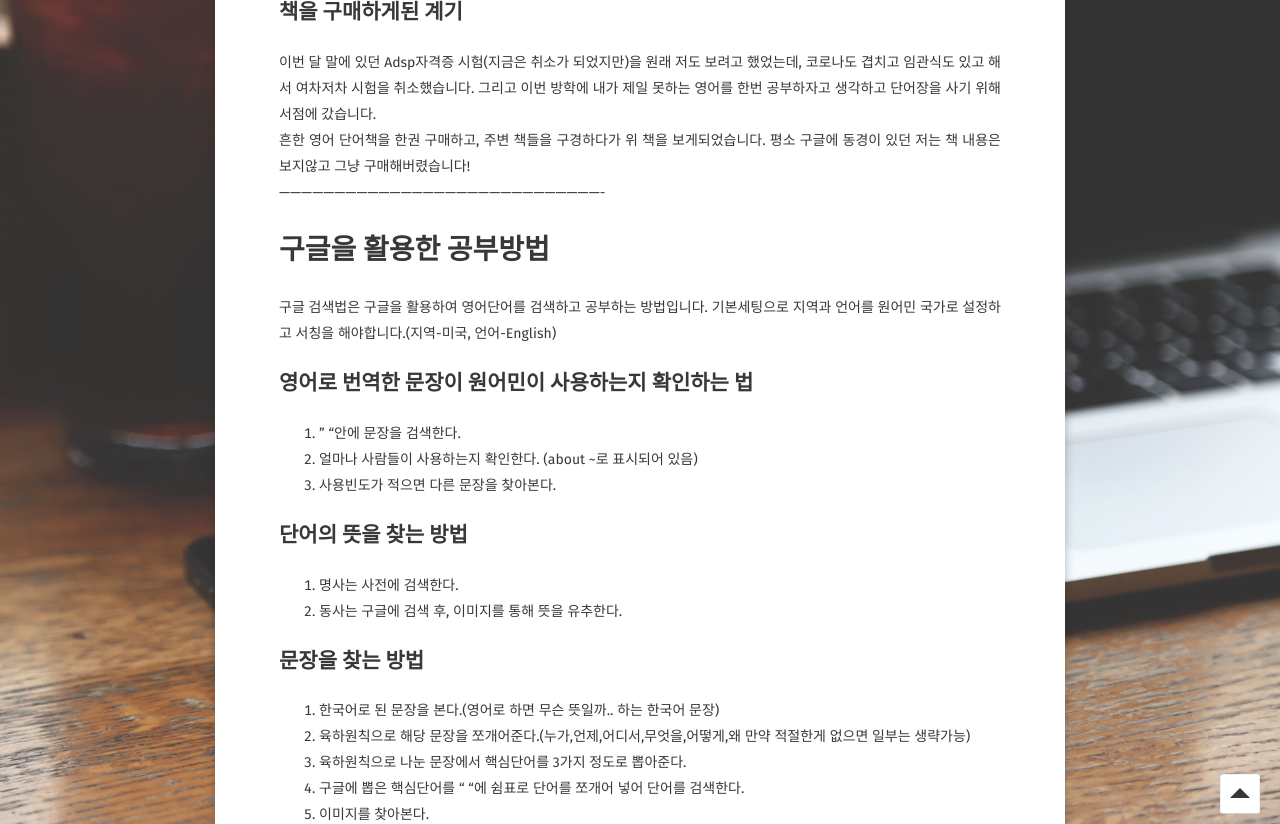
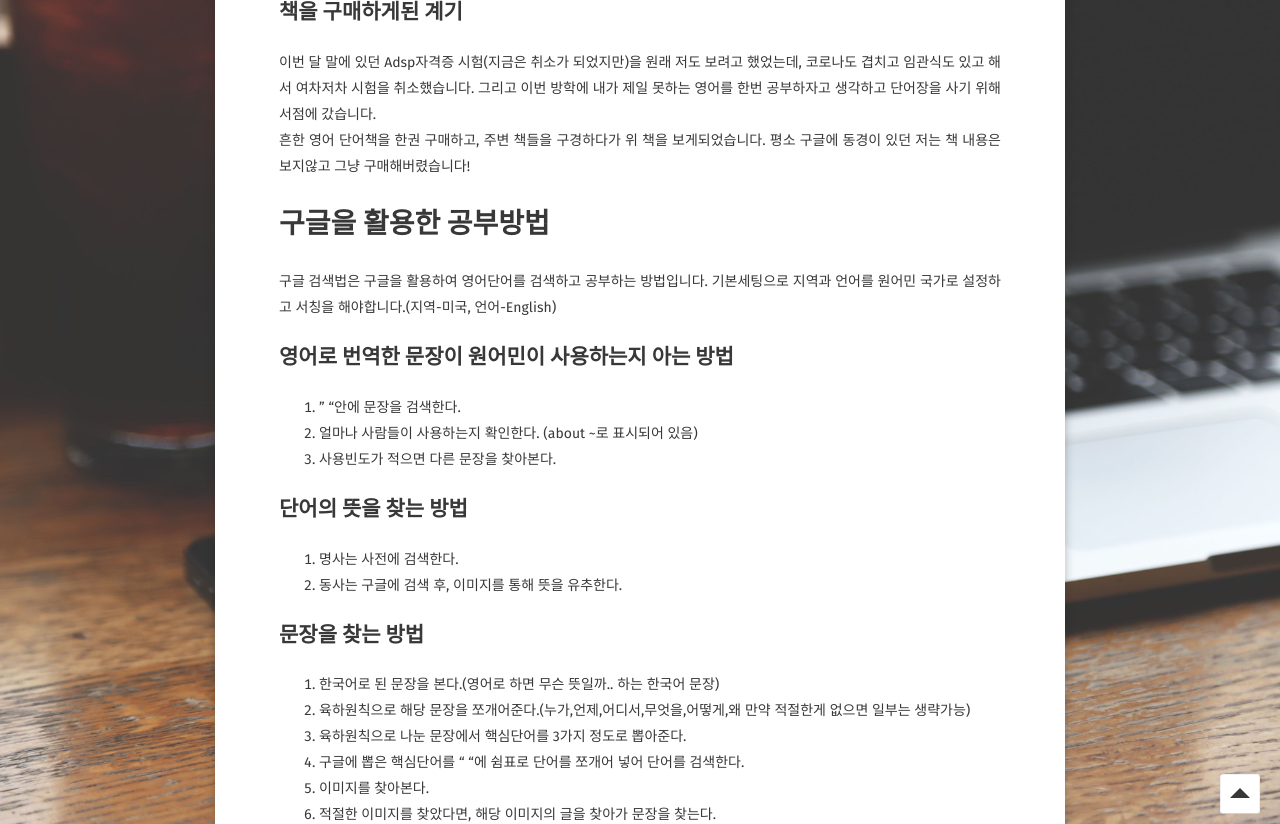
Before and after one commit to kim-jin-seop/kim-jin-seop.github.io, a Jekyll site: the page built from _posts/2020-02-25-English-Book-reivew-post.md, in a window 1280 px wide and 900 px high, scrolled down 900 px, cut to the strip 76-900 px from the top of the window. Built offline with Jekyll 4.4.1, drawn with Linux system fonts in a browser that asks for light colours; some web fonts are replaced; comment, search, counter and statistics services are not loaded.

Commit message:
Update 2020-02-25-English-Book-reivew-post.md

```diff
--- a/_posts/2020-02-25-English-Book-reivew-post.md
+++ b/_posts/2020-02-25-English-Book-reivew-post.md
@@ -19,10 +19,10 @@
 ## 책을 구매하게된 계기
 이번 달 말에 있던 Adsp자격증 시험(지금은 취소가 되었지만)을 원래 저도 보려고 했었는데, 코로나도 겹치고 임관식도 있고 해서 여차저차 시험을 취소했습니다. 그리고 이번 방학에 내가 제일 못하는 영어를 한번 공부하자고 생각하고 단어장을 사기 위해 서점에 갔습니다.
 흔한 영어 단어책을 한권 구매하고, 주변 책들을 구경하다가 위 책을 보게되었습니다. 평소 구글에 동경이 있던 저는 책 내용은 보지않고 그냥 구매해버렸습니다!
-----------------------------------------------------------------------------------------
+
 # 구글을 활용한 공부방법
 구글 검색법은 구글을 활용하여 영어단어를 검색하고 공부하는 방법입니다. 기본세팅으로 지역과 언어를 원어민 국가로 설정하고 서칭을 해야합니다.(지역-미국, 언어-English)
-## 영어로 번역한 문장이 원어민이 사용하는지 확인하는 법
+## 영어로 번역한 문장이 원어민이 사용하는지 아는 방법
 1. " "안에 문장을 검색한다.
 2. 얼마나 사람들이 사용하는지 확인한다. (about ~로 표시되어 있음)
 3. 사용빈도가 적으면 다른 문장을 찾아본다.
@@ -60,7 +60,7 @@
 5. 세번째 박스는 첫번째 박스를 가리고 두번째 박스를 보며 영어로 쓴다.
 6. 세번째 박스에서 틀린 부분을 확인하고 고친다.
 7. 네번째 박스에서는 첫번째 박스를 그대로 적으며 영어로 읽는다.
-----------------------------------------------------------------------------------------
+
 ## 포스팅을 마치며..
 이 책은 자신이 영어를 꾸준히 공부를 했지만, 영어가 아직도 자신감이 없는 사람들이 한번쯤 읽어보면 좋을 것 같다고 생각합니다! 저는 이 책을 읽고 반성하는 시간을 가질 수 있어서 좋았습니다.
 내가 알아보기 쉬울 정도로만 정리를 해두었습니다. 혹시나 이해가 안돼는 부분이 있으면 댓글 남겨주시면 제가 아는 선에서 답변해 드리겠습니다.
```
